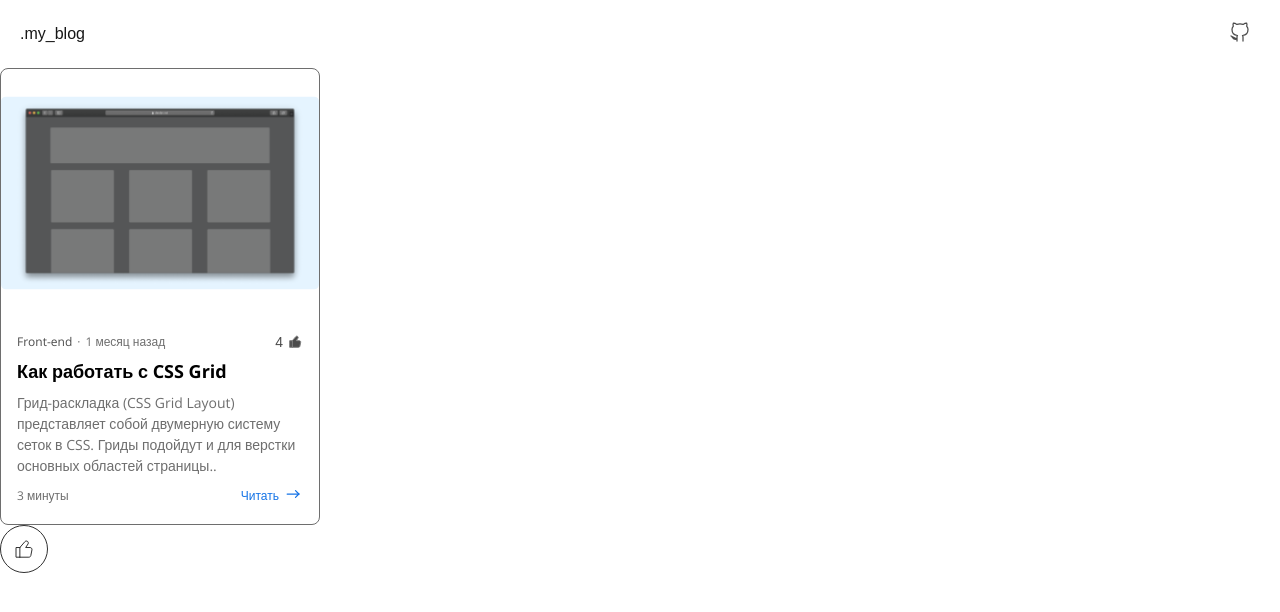
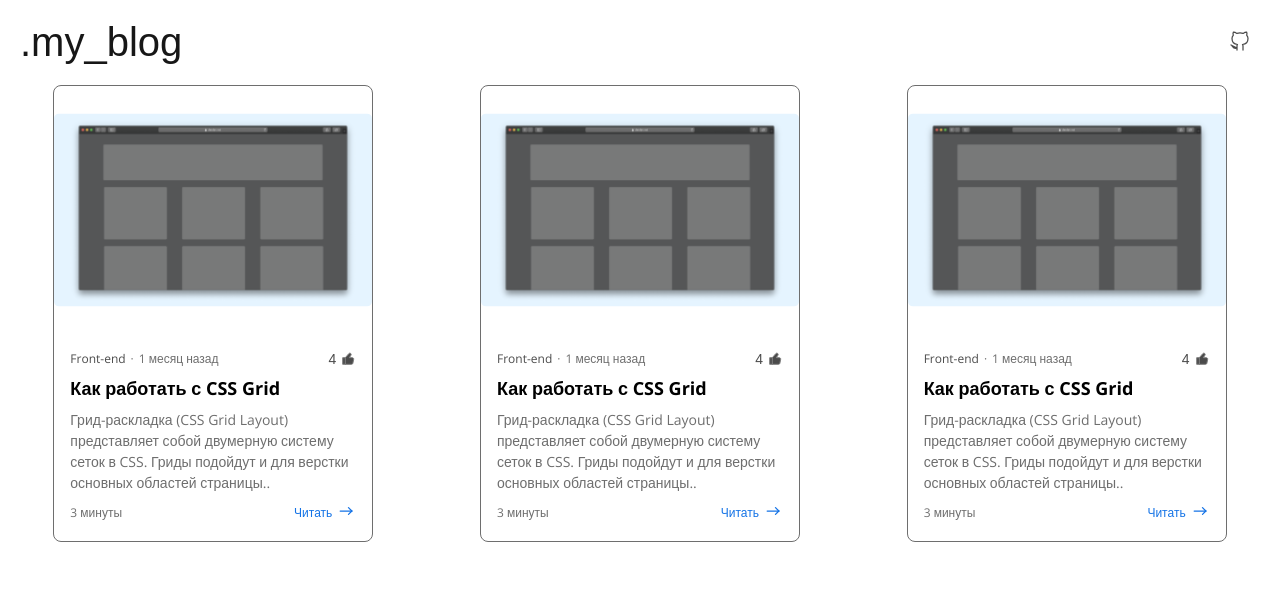
Before and after one commit to Nikita78787878/DemoBlogNextJS, a Next.js app: page / in a window 1280 px wide. Shown: the top 612 px of the page. Built offline with nearby package versions, Linux system fonts and the light colour scheme.

Commit message:
сделал разметку главной страницы

```diff
--- a/app/(site)/page.tsx
+++ /dev/null
@@ -1,27 +0,0 @@
-'use client';
-import {ButtonLike, Card} from "../../components";
-
-
-
-export default function HomePage() {
-    return (
-        <section className="container mx-auto py-8">
-            <div className="grid grid-cols-1 md:grid-cols-2 lg:grid-cols-3 gap-6">
-                <Card
-                    category="Front-end"
-                    point="·"
-                    date="1 месяц назад"
-                    title="Как работать с CSS Grid"
-                    description="Грид-раскладка (CSS Grid Layout) представляет собой двумерную систему сеток в CSS. Гриды подойдут и для верстки основных областей страницы.."
-                    readTime="3 минуты"
-                    onReadClick={() => {}}
-                    likeCount={4}
-                    isLiked={false}
-                />
-            </div>
-            <>
-                <ButtonLike isActive={false} />
-            </>
-        </section>
-    );
-}
--- /dev/null
+++ b/app/layout.module.css
@@ -0,0 +1,21 @@
+.wrapper{
+    display:grid;
+    grid-template-columns: 1fr;
+    grid-template-rows: auto auto;
+    gap: 0 10px;
+    grid-template-areas:
+    "header"
+    "body"
+}
+
+.header{
+    grid-area: header;
+    display: none;
+}
+
+.body {
+    display: grid;
+    grid-template-columns: repeat(auto-fit, minmax(300px, 1fr));
+    justify-items: center;
+
+}
--- a/app/(site)/layout.tsx
+++ b/app/layout.tsx
@@ -1,6 +1,7 @@
 import type {Metadata} from "next";
 import "./globals.css";
-import {Header} from "@/app/(site)/Header/Header";
+import {Header} from "@/components/Header/Header";
+import styles from "./layout.module.css"
 
 
 export const metadata: Metadata = {
@@ -16,8 +17,12 @@ export default function RootLayout({
   return (
     <html lang="ru">
       <body>
-      <Header/>
-        {children}
+          <div className={styles.wrapper}>
+              <Header/>
+              <div className={styles.body}>
+                  {children}
+              </div>
+          </div>
       </body>
     </html>
   );
--- /dev/null
+++ b/app/page.tsx
@@ -0,0 +1,43 @@
+'use client';
+
+import {Card} from "@/components";
+
+export default function HomePage() {
+    return (
+       <>
+           <Card
+               category="Front-end"
+               point="·"
+               date="1 месяц назад"
+               title="Как работать с CSS Grid"
+               description="Грид-раскладка (CSS Grid Layout) представляет собой двумерную систему сеток в CSS. Гриды подойдут и для верстки основных областей страницы.."
+               readTime="3 минуты"
+               onReadClick={() => {}}
+               likeCount={4}
+               isLiked={false}
+           />
+           <Card
+               category="Front-end"
+               point="·"
+               date="1 месяц назад"
+               title="Как работать с CSS Grid"
+               description="Грид-раскладка (CSS Grid Layout) представляет собой двумерную систему сеток в CSS. Гриды подойдут и для верстки основных областей страницы.."
+               readTime="3 минуты"
+               onReadClick={() => {}}
+               likeCount={4}
+               isLiked={false}
+           />
+           <Card
+               category="Front-end"
+               point="·"
+               date="1 месяц назад"
+               title="Как работать с CSS Grid"
+               description="Грид-раскладка (CSS Grid Layout) представляет собой двумерную систему сеток в CSS. Гриды подойдут и для верстки основных областей страницы.."
+               readTime="3 минуты"
+               onReadClick={() => {}}
+               likeCount={4}
+               isLiked={false}
+           />
+       </>
+    );
+}
--- a/app/(site)/Header/Header.tsx
+++ b/components/Header/Header.tsx
@@ -10,7 +10,7 @@ export const Header = (): JSX.Element => {
         <header className={styles.header}>
 
             <div className={styles.logo}>
-                <div>.my_blog</div>
+                <div style={{ fontSize: 40 }}>.my_blog</div>
 
             </div>
 
```
Also changed, not shown: app/globals.css (renamed from app/(site)/globals.css), app/page.module.css (renamed from app/(site)/page.module.css), components/Header/GitIcon.svg (renamed from app/(site)/Header/GitIcon.svg), components/Header/Header.module.css (renamed from app/(site)/Header/Header.module.css).
